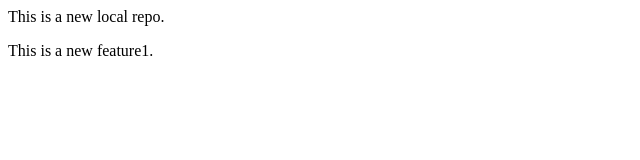
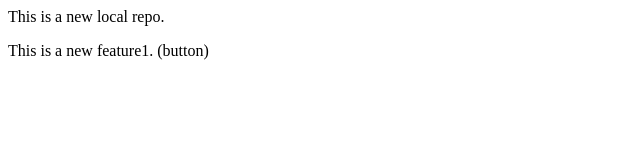
Before and after one commit to noelChaitanya/LocalRepo, a plain HTML site: page index.html in a window 1280 px wide. Shown: the full height of the page, 0-640 px from the left. Drawn offline with Linux system fonts and the light colour scheme.

Commit message:
add button in feature para

```diff
--- a/index.html
+++ b/index.html
@@ -1,2 +1,2 @@
 <p>This is a new local repo.</p>
-<p>This is a new feature1.</p>
+<p>This is a new feature1. (button)</p>
```
